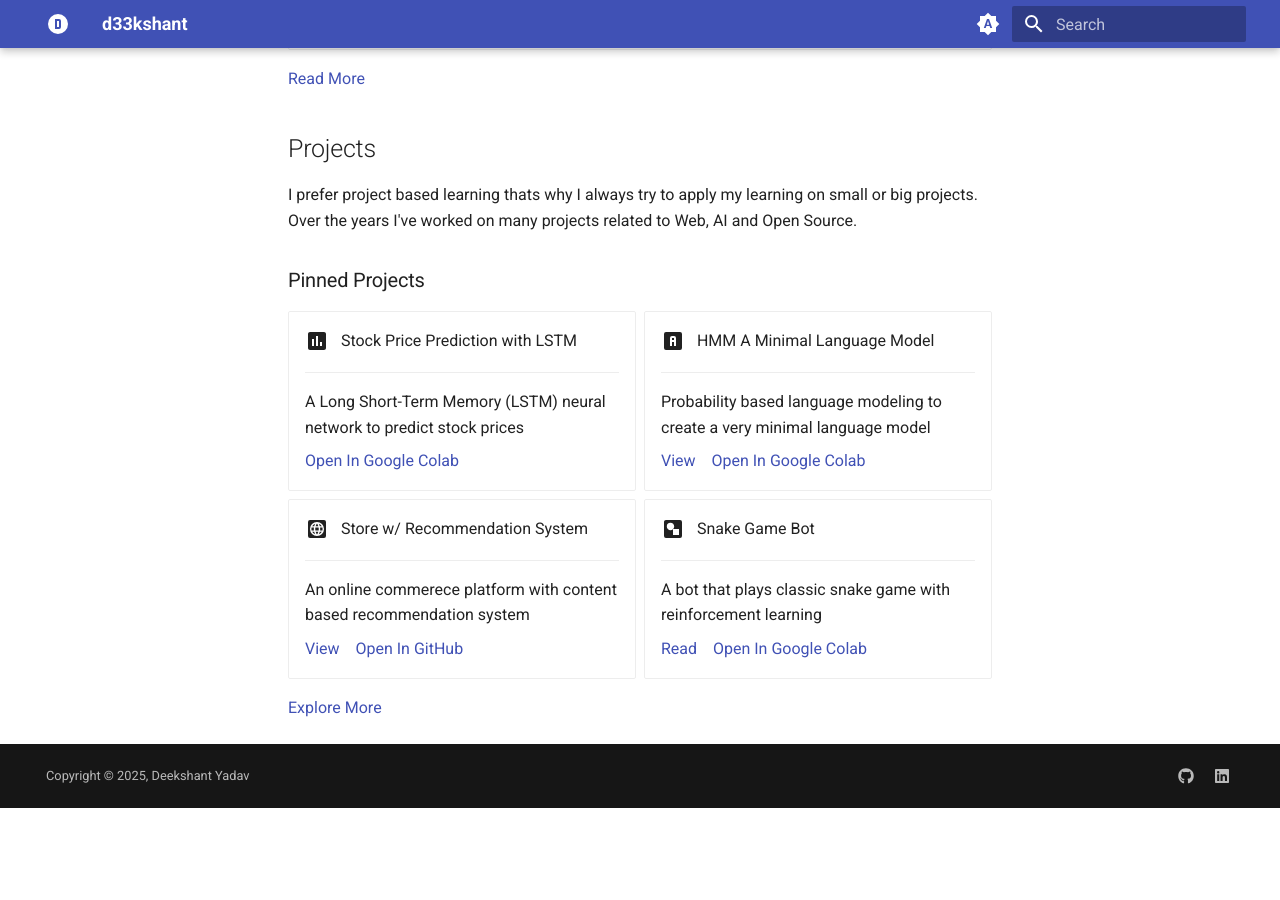
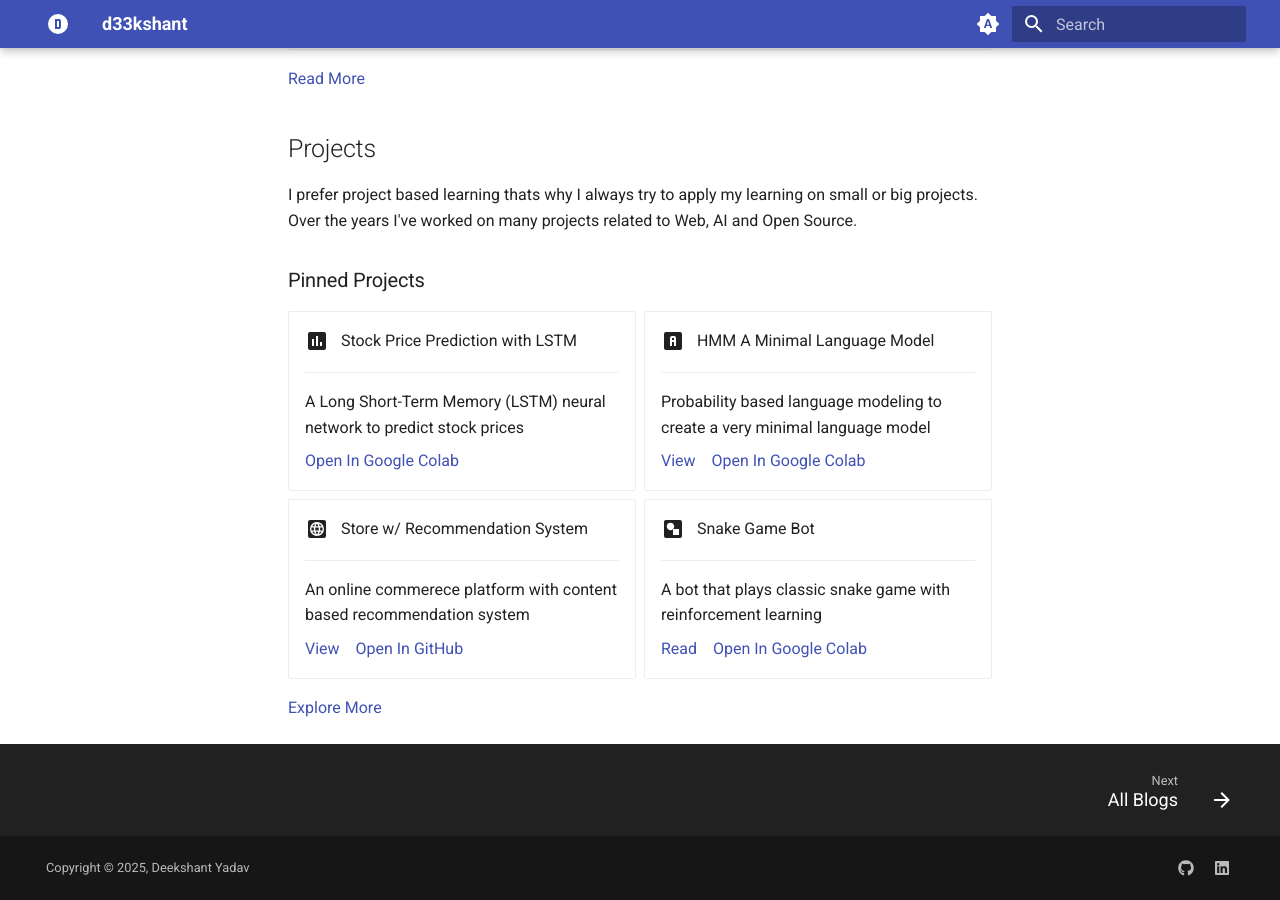
Before and after one commit to d33kshant/d33kshant.github.io, an MkDocs documentation site: the page built from docs/index.md, in a window 1280 px wide and 900 px high, scrolled down 1145 px. Built offline with MkDocs 1.6.1 and Material for MkDocs 9.7.7, drawn with Linux system fonts in a browser that asks for light colours; before the commit the page ends 1953 px from its top, so only the background shows below that.

Commit message:
feat: added navigation components

```diff
--- a/mkdocs.yml
+++ b/mkdocs.yml
@@ -31,6 +31,10 @@
     - content.code.copy
     - content.footnote.tooltips
     - navigation.expand
+    - navigation.footer
+    - navigation.instant
+    - navigation.instant.progress
+    - navigation.top
     - toc.follow
 # Additional plugins
 plugins:
```
